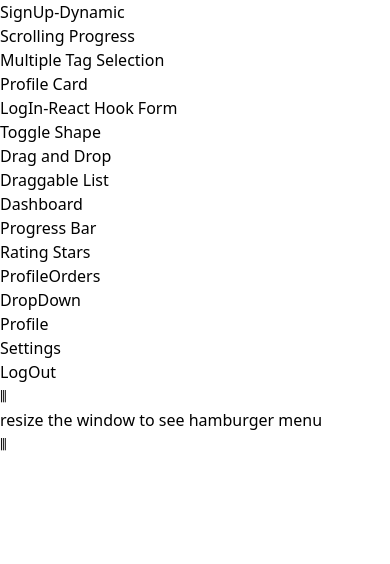
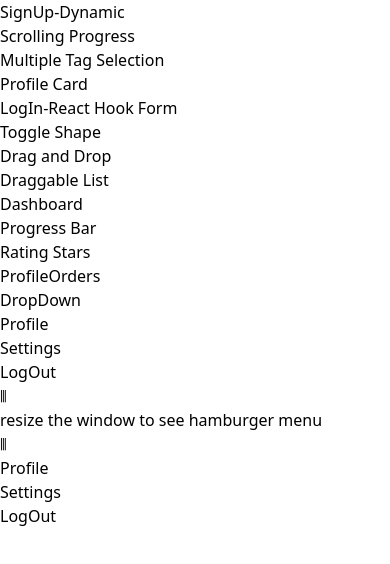
Before and after one commit to mujibulhaquetanim/componentGallery, a React (Vite) app in the folder withReact/: page /dashboard in a window 390 px wide. Shown: the top 564 px of the page. Built offline with nearby package versions, Linux system fonts and the light colour scheme.

Commit message:
dropdown menu added to the the hamIcon, other component optimized for responsive design

```diff
--- a/withReact/src/components/Private Routes/ProtectedRoutes.tsx
+++ b/withReact/src/components/Private Routes/ProtectedRoutes.tsx
@@ -4,7 +4,7 @@ import React from "react";
 const SubNavBar: React.FC = () => {
   return (
     <div>
-      <div className="flex gap-3 m-1 justify-center shadow-md p-2">
+      <div className="flex gap-3 m-1 justify-evenly shadow-md p-2">
         <Link className="border-2 p-2 rounded-md" to="user/profile">
           Profile
         </Link>
@@ -12,7 +12,7 @@ const SubNavBar: React.FC = () => {
           Orders
         </Link>
 
-        <div className="group relative border-2 p-2 rounded-md">
+        <div className="group relative border-2 p-2 rounded-md hidden sm:block">
           <p>DropDown</p>
           <div className="group-hover:block hidden absolute top-10 -right-7 drop-shadow-sm bg-white border-2 rounded-md">
             <div className="flex flex-col gap-2 w-36 py-3 px-5 bg-slate-200 text-slate-500">
@@ -23,7 +23,7 @@ const SubNavBar: React.FC = () => {
           </div>
         </div>
 
-        <div className="border-2 p-2 rounded-md group relative cursor-pointer">
+        <div className="border-2 p-2 rounded-md group relative cursor-pointer hidden sm:block">
           <p className="rotate-90 text-xl m-auto">⫴</p>
           <div className="cursor-pointer absolute bottom-10 -right-16 rounded-xl border-2 group-hover:block hidden">
             <div className="flex flex-col gap-2 w-36 py-3 px-5 bg-slate-200 text-slate-500">
@@ -34,8 +34,15 @@ const SubNavBar: React.FC = () => {
           </div>
         </div>
 
-        <div className="cursor-pointer sm:hidden">
+        <div className="group relative cursor-pointer sm:hidden ml-3 ">
           <p className="rotate-90 text-5xl">⫴</p>
+          <div className="group-hover:block hidden absolute top-10 -right-7 drop-shadow-sm bg-white border-2 rounded-md">
+            <div className="flex flex-col gap-2 w-36 py-3 px-5 bg-slate-200 text-slate-500">
+              <p className="cursor-pointer text-black">Profile</p>
+              <p className="cursor-pointer text-black">Settings</p>
+              <p className="cursor-pointer text-black">LogOut</p>
+            </div>
+          </div>
         </div>
       </div>
       <Outlet />
```
